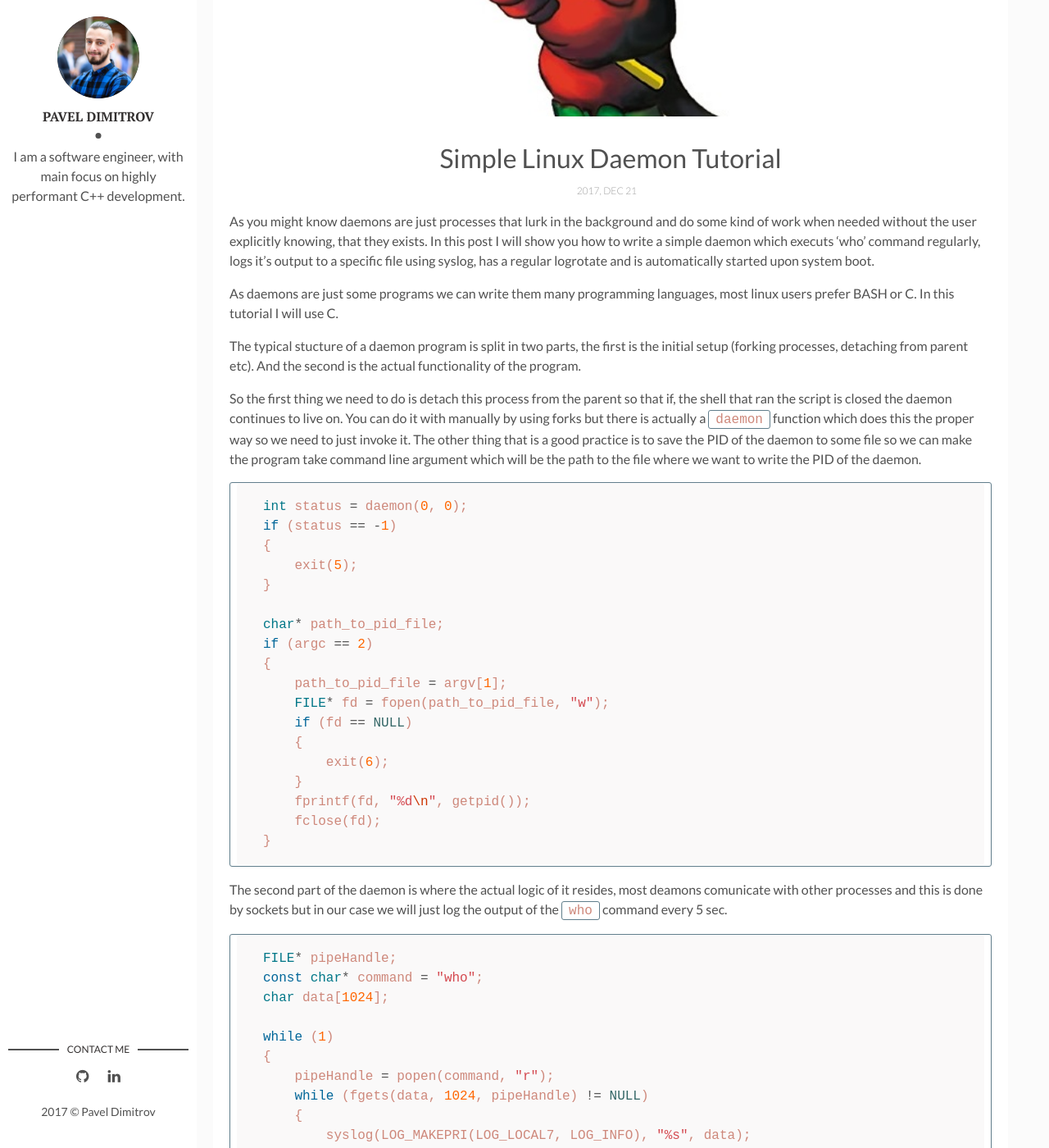
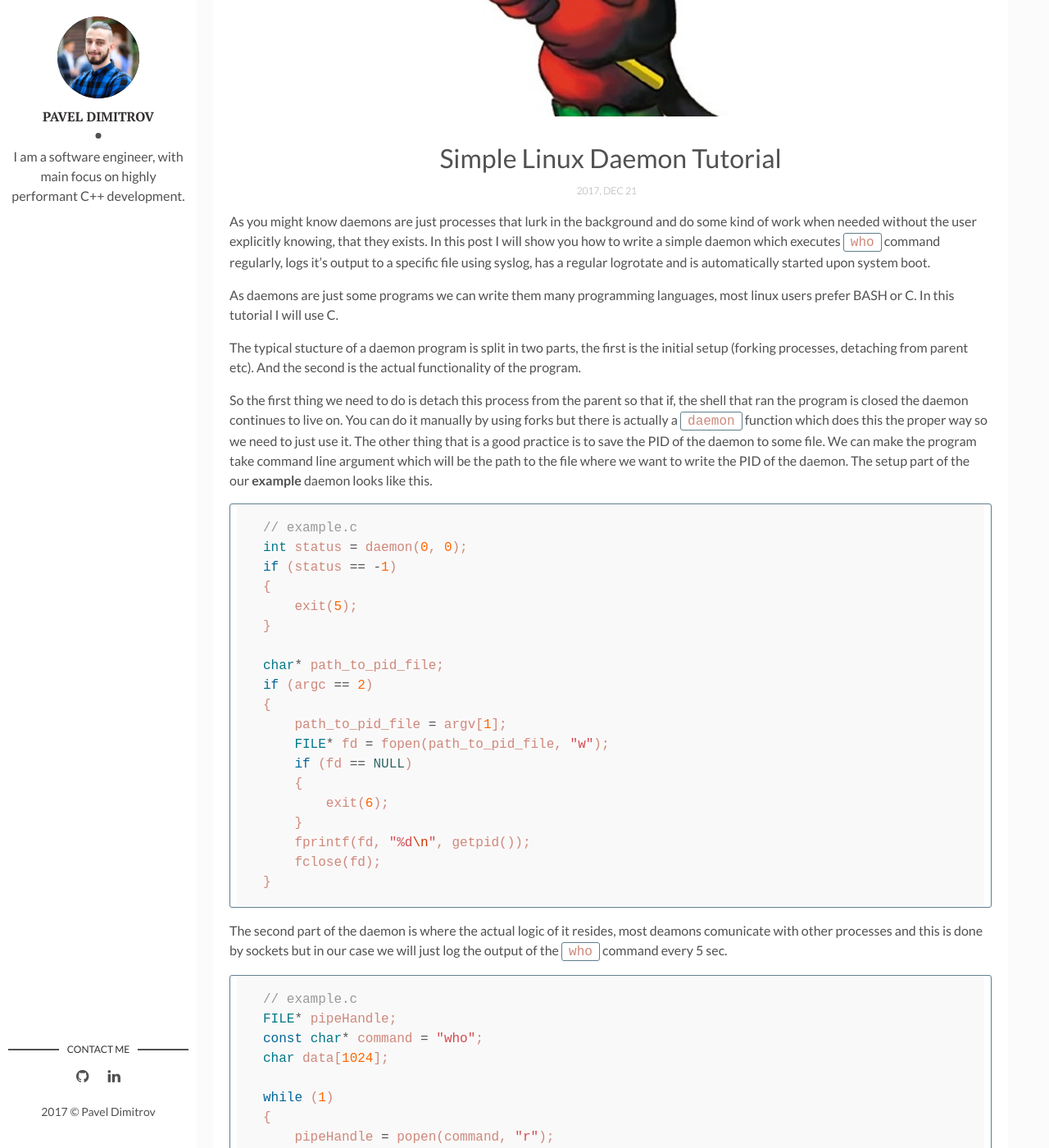
Before and after one commit to Pavaka/pavaka.github.io, a Jekyll site: the page built from _posts/2017-12-23-simple-linux-daemon-tutorial.markdown, in a window 1280 px wide and 1400 px high, scrolled down 378 px. Shown: the whole window at 82% size. Built offline with Jekyll 4.4.1, drawn with Linux system fonts in a browser that asks for light colours; comment, search, counter and statistics services are not loaded; some of the changed text lies outside the part shown.

Commit message:
First post done for, simple linux daemon

````diff
--- a/_posts/2017-12-23-simple-linux-daemon.markdown
+++ b/_posts/2017-12-23-simple-linux-daemon-tutorial.markdown
@@ -9,7 +9,7 @@
 and do some kind of work when needed without the user explicitly knowing,
 that they exists.
 In this post I will show you how to write a simple daemon which
-executs 'who' command regularly,
+executes ```who``` command regularly,
 logs it's output to a specific file using syslog, has a regular
 logrotate and is automatically started upon system boot.
 
@@ -21,12 +21,14 @@
 is the actual functionality of the program.
 
 So the first thing we need to do is detach this process from the parent so that if, the
-shell that ran the script is closed the daemon continues to live on. You can do it with
+shell that ran the program is closed the daemon continues to live on. You can do it
 manually by using forks but there is actually a ```daemon``` function which does this
-the proper way so we need to just invoke it. The other thing that is a good practice is to
-save the PID of the daemon to some file so we can make the program take command line argument
-which will be the path to the file where we want to write the PID of the daemon.
+the proper way so we need to just use it. The other thing that is a good practice is to
+save the PID of the daemon to some file. We can make the program take command line argument
+which will be the path to the file where we want to write the PID of the daemon. The setup
+part of the our **example** daemon looks like this.
 ```c
+// example.c
 int status = daemon(0, 0);
 if (status == -1)
 {
@@ -51,6 +53,7 @@
 comunicate with other processes and this is done by sockets but in our case we will just
 log the output of the ```who``` command every 5 sec.
 ```c
+// example.c
 FILE* pipeHandle;
 const char* command = "who";
 char data[1024];
@@ -94,12 +97,12 @@
 	endscript
 }
 ```
-You can read about logrotat in the man page but the gist is that we will keep
-3 logs, the rotation will be daily and we will compress the logs.
+You can read about logrotat in the man page but the gist of the given cofinguration
+is that we will keep 3 logs, the rotation will be daily and we will compress the logs.
 
-The last hing we need to do is to make an init script. For this tutorial is for SysV
+The last thing we need to do is to make an init script. This tutorial is for SysV
 init style systems. We need to place a shell script in **/etc/init.d**. The script should
-support command line arguments **start/restart/stop** there are a few others but we'll keep
+support command line arguments **start/restart/stop**, usually there are a few others but we'll keep
 it simple.
 ```bash
 if [ "$1" == "start" ]
@@ -114,12 +117,16 @@
 	pkill exampled
 fi
 ```
+The script above assumes that you've compiled the daemon program with name **exampled**
+and placed it int **/usr/bin**
+
 After we have the init scrip ready there is one last thing we need to do. And that is
 to make the script run with start argument when the system boots. To do this
-add symlink to **/etc/rc5.d** with name **S99example** to the init script we've just crated.
-With this when the system runs on run-level 5 it will execute the init scrip with start
-argument.
+add symlink in **/etc/rc5.d** with name **S99example** which points to the init script
+we've just crated.
+With this setup, when the system boots on run-level 5 it will execute the
+init scrip with start argument.
 
-And after we are done with this we have a functional linux daemon, which logs
+After doing this we have a functional linux daemon, which logs
 and logrotates it's messages and is automatically started upon boot. The
 complete code can be found at [my github](https://github.com/Pavaka/Playground/tree/master/simple-daemon).
````
Also changed, not shown: other parts of _posts/2017-12-23-simple-linux-daemon-tutorial.markdown (+2 -2 lines).
